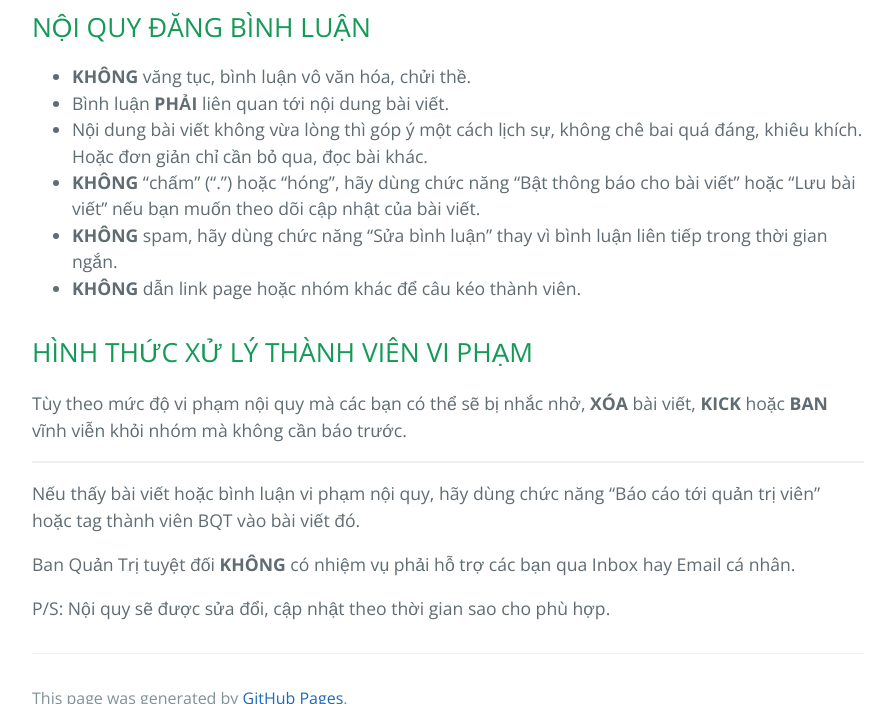
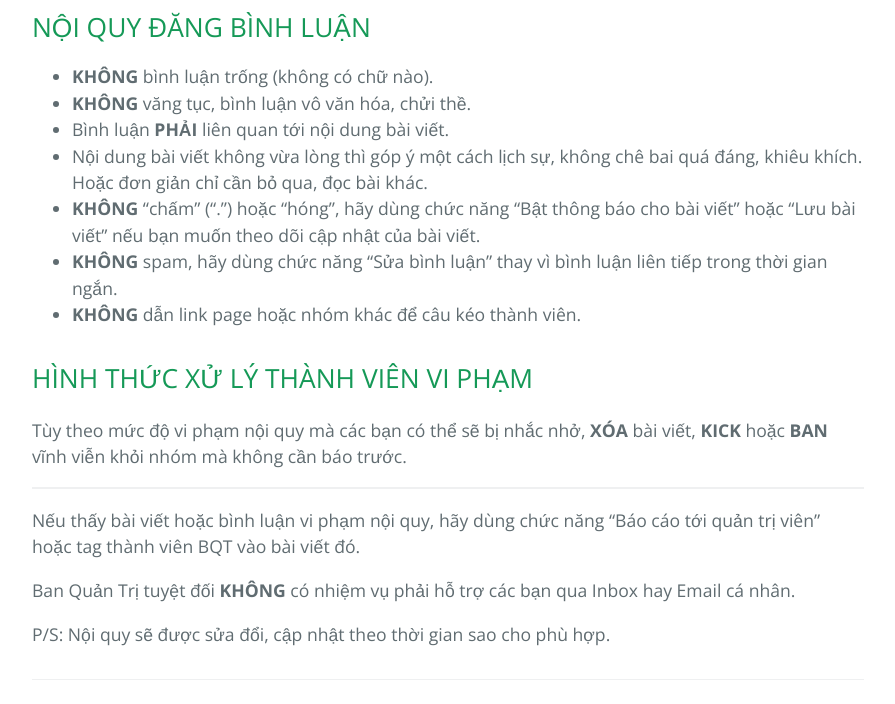
Before and after one commit to huuvinhtv/zaltv, a Jekyll site: the page built from rules.md, in a window 1280 px wide and 900 px high, scrolled down 2697 px, cut to the strip 196-900 px from the top of the window. Shown: the whole strip, without its empty margins (192-1087 px from the left). Built offline with Jekyll 4.4.1, drawn with Linux system fonts in a browser that asks for light colours; our own code applies the rules of GitHub Pages for plain Markdown files.

Commit message:
Update rules.md

```diff
--- a/rules.md
+++ b/rules.md
@@ -57,6 +57,7 @@ Ví dụ về một [bài viết](https://www.facebook.com/groups/zaltv/permalin
 
 ## NỘI QUY ĐĂNG BÌNH LUẬN
 
+- **KHÔNG** bình luận trống (không có chữ nào).
 - **KHÔNG** văng tục, bình luận vô văn hóa, chửi thề.
 - Bình luận **PHẢI** liên quan tới nội dung bài viết.
 - Nội dung bài viết không vừa lòng thì góp ý một cách lịch sự, không chê bai quá đáng, khiêu khích. Hoặc đơn giản chỉ cần bỏ qua, đọc bài khác.
```
